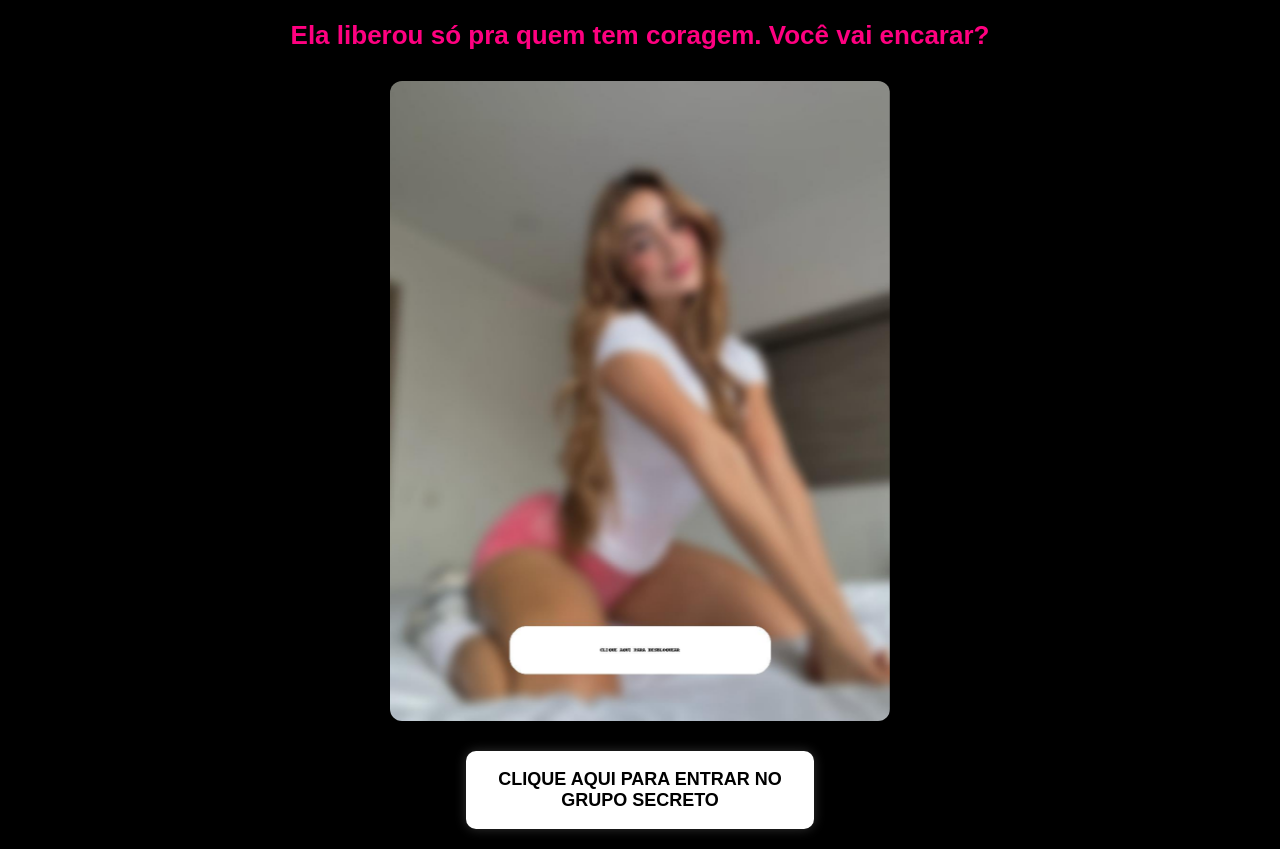
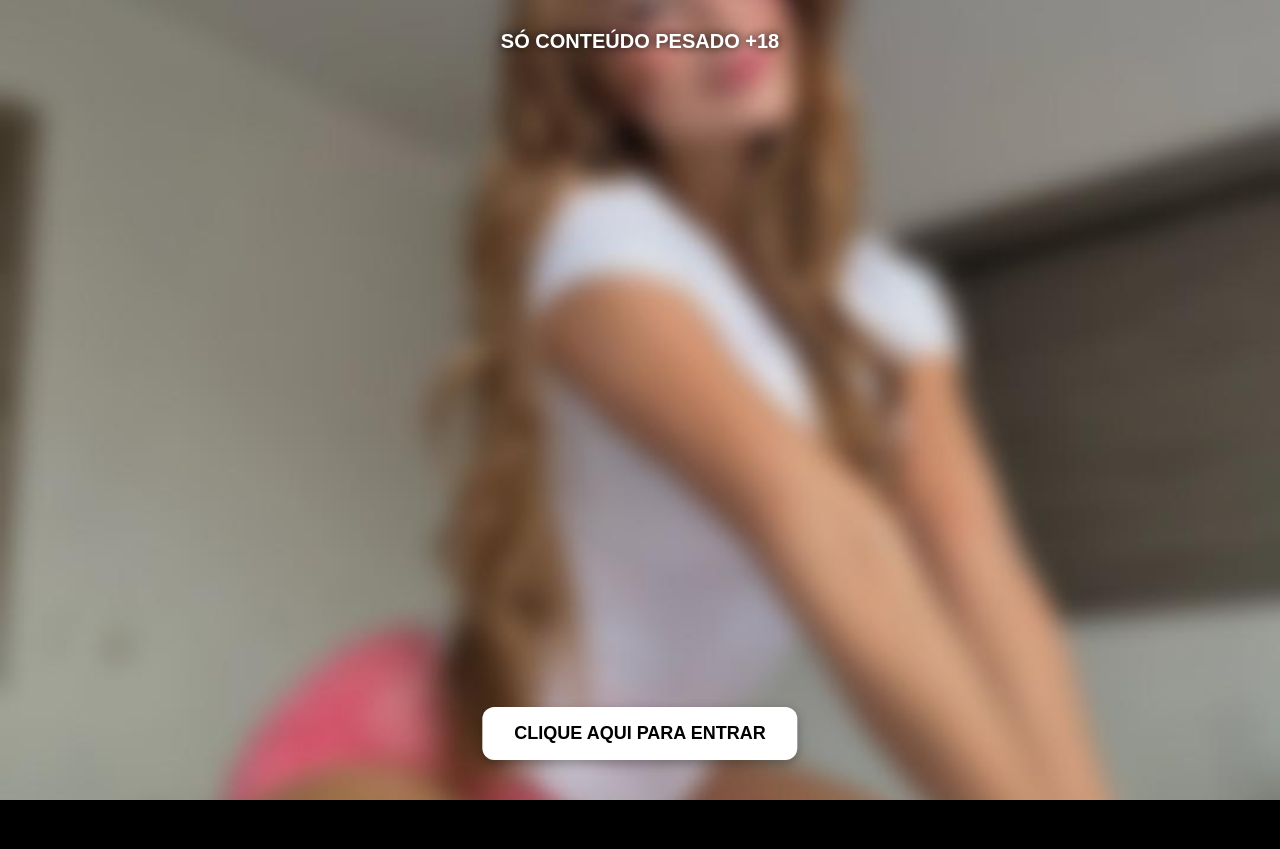
Before and after one commit to hotzao951/Group-previw, a plain HTML site: page index.html in a window 1280 px wide. After the commit the page ends 800 px from the top, so only its background shows below. Drawn offline with nearby package versions, Linux system fonts and the light colour scheme.

Commit message:
Update index.html

```diff
--- a/index.html
+++ b/index.html
@@ -1,61 +1,11 @@
+<!DOCTYPE html>
+<html lang="pt-br">
+<head>
+  <meta charset="UTF-8" />
+  <meta name="viewport" content="width=device-width, initial-scale=1.0" />
+  <title>Preview</title>
 
-<!DOCTYPE html>
-<html lang="pt-BR">
-<head>
-  <meta charset="UTF-8">
-  <meta name="viewport" content="width=device-width, initial-scale=1.0">
-  <title>Conteúdo Exclusivo</title>
-  <link rel="stylesheet" href="https://cdn.jsdelivr.net/npm/swiper@11/swiper-bundle.min.css" />
-  <style>
-    body {
-      margin: 0;
-      padding: 0;
-      background: #000;
-      color: #fff;
-      font-family: Arial, sans-serif;
-      overflow-x: hidden;
-    }
-
-    h1 {
-      text-align: center;
-      font-size: 26px;
-      color: #ff0080;
-      margin-top: 20px;
-    }
-
-    .swiper {
-      width: 100%;
-      max-width: 500px;
-      height: 80vh;
-      margin: 30px auto;
-      border-radius: 12px;
-      overflow: hidden;
-    }
-
-    .swiper-slide img {
-      width: 100%;
-      height: 100%;
-      object-fit: cover;
-    }
-
-    .cta-btn {
-      display: block;
-      width: 90%;
-      max-width: 300px;
-      margin: 20px auto;
-      padding: 18px 24px;
-      background: #ffffff;
-      color: #000000;
-      font-weight: bold;
-      font-size: 18px;
-      text-align: center;
-      border-radius: 10px;
-      text-decoration: none;
-      box-shadow: 0 0 12px rgba(255, 255, 255, 0.2);
-    }
-  </style>
-
-  <!-- Facebook Pixel -->
+  <!-- Pixel Facebook -->
   <script>
     !function(f,b,e,v,n,t,s)
     {if(f.fbq)return;n=f.fbq=function(){n.callMethod?
@@ -68,24 +18,106 @@
     fbq('init', '500776952773987');
     fbq('track', 'PageView');
   </script>
+
+  <!-- Swiper CSS -->
+  <link rel="stylesheet" href="https://cdn.jsdelivr.net/npm/swiper@10/swiper-bundle.min.css"/>
+  <style>
+    * {
+      margin: 0;
+      padding: 0;
+      box-sizing: border-box;
+    }
+
+    body, html {
+      width: 100%;
+      height: 100%;
+      font-family: Arial, sans-serif;
+      background-color: #000;
+    }
+
+    .swiper {
+      height: 100vh;
+      width: 100%;
+    }
+
+    .swiper-slide {
+      display: flex;
+      align-items: center;
+      justify-content: center;
+      flex-direction: column;
+      position: relative;
+    }
+
+    .swiper-slide img {
+      width: 100%;
+      height: 100vh;
+      object-fit: cover;
+    }
+
+    .slide-text {
+      position: absolute;
+      top: 30px;
+      text-align: center;
+      color: white;
+      font-size: 20px;
+      font-weight: bold;
+      text-shadow: 0 0 10px black;
+      z-index: 10;
+      padding: 0 10px;
+    }
+
+    .cta-button {
+      position: absolute;
+      bottom: 40px;
+      left: 50%;
+      transform: translateX(-50%);
+      background-color: white;
+      padding: 16px 32px;
+      font-size: 18px;
+      font-weight: bold;
+      border-radius: 12px;
+      text-decoration: none;
+      color: black;
+      z-index: 10;
+      box-shadow: 0 4px 12px rgba(0, 0, 0, 0.3);
+    }
+
+    @media (max-width: 768px) {
+      .slide-text {
+        font-size: 16px;
+      }
+
+      .cta-button {
+        padding: 14px 24px;
+        font-size: 16px;
+      }
+    }
+  </style>
 </head>
 <body>
 
-  <h1>Ela liberou só pra quem tem coragem. Você vai encarar?</h1>
-
   <div class="swiper">
     <div class="swiper-wrapper">
-      <div class="swiper-slide"><img src="carrossel_text_up_1.jpg" alt="Preview 1"></div>
-      <div class="swiper-slide"><img src="carrossel_text_up_2.jpg" alt="Preview 2"></div>
-      <div class="swiper-slide"><img src="carrossel_text_up_3.jpg" alt="Preview 3"></div>
+      <div class="swiper-slide">
+        <img src="carrossel_text_up_1.jpg" alt="Slide 1">
+        <div class="slide-text">ELA ENVIA TUDO SEM CENSURA</div>
+        <a class="cta-button" href="https://t.me/+XZEowQzUD6YyNTAx" target="_blank">CLIQUE AQUI PARA ENTRAR</a>
+      </div>
+      <div class="swiper-slide">
+        <img src="carrossel_text_up_2.jpg" alt="Slide 2">
+        <div class="slide-text">SÓ CONTEÚDO PESADO +18</div>
+        <a class="cta-button" href="https://t.me/+XZEowQzUD6YyNTAx" target="_blank">CLIQUE AQUI PARA ENTRAR</a>
+      </div>
+      <div class="swiper-slide">
+        <img src="carrossel_text_up_3.jpg" alt="Slide 3">
+        <div class="slide-text">GRUPO NOVO, ELA MOSTRA TUDO</div>
+        <a class="cta-button" href="https://t.me/+XZEowQzUD6YyNTAx" target="_blank">CLIQUE AQUI PARA ENTRAR</a>
+      </div>
     </div>
   </div>
 
-  <a href="https://t.me/+XZEowQzUD6YyNTAx" target="_blank" class="cta-btn" onclick="fbq('trackCustom', 'EntrouNoGrupo');">
-    CLIQUE AQUI PARA ENTRAR NO GRUPO SECRETO
-  </a>
-
-  <script src="https://cdn.jsdelivr.net/npm/swiper@11/swiper-bundle.min.js"></script>
+  <!-- Swiper JS -->
+  <script src="https://cdn.jsdelivr.net/npm/swiper@10/swiper-bundle.min.js"></script>
   <script>
     const swiper = new Swiper('.swiper', {
       loop: true,
@@ -93,8 +125,8 @@
         delay: 3000,
         disableOnInteraction: false,
       },
+      effect: 'fade'
     });
   </script>
-
 </body>
 </html>
```
